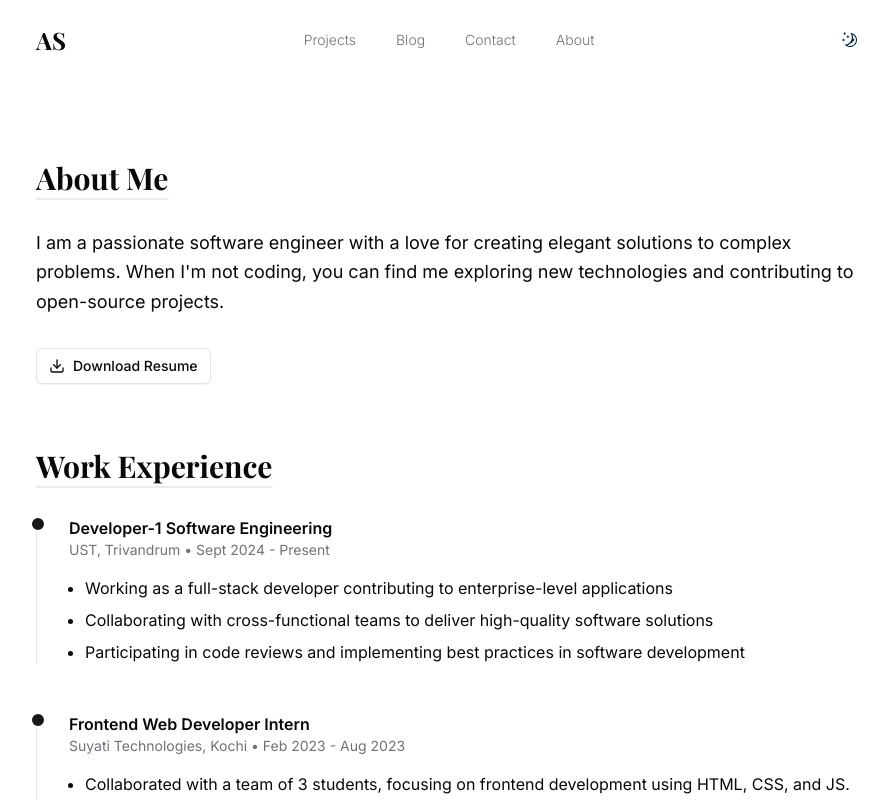
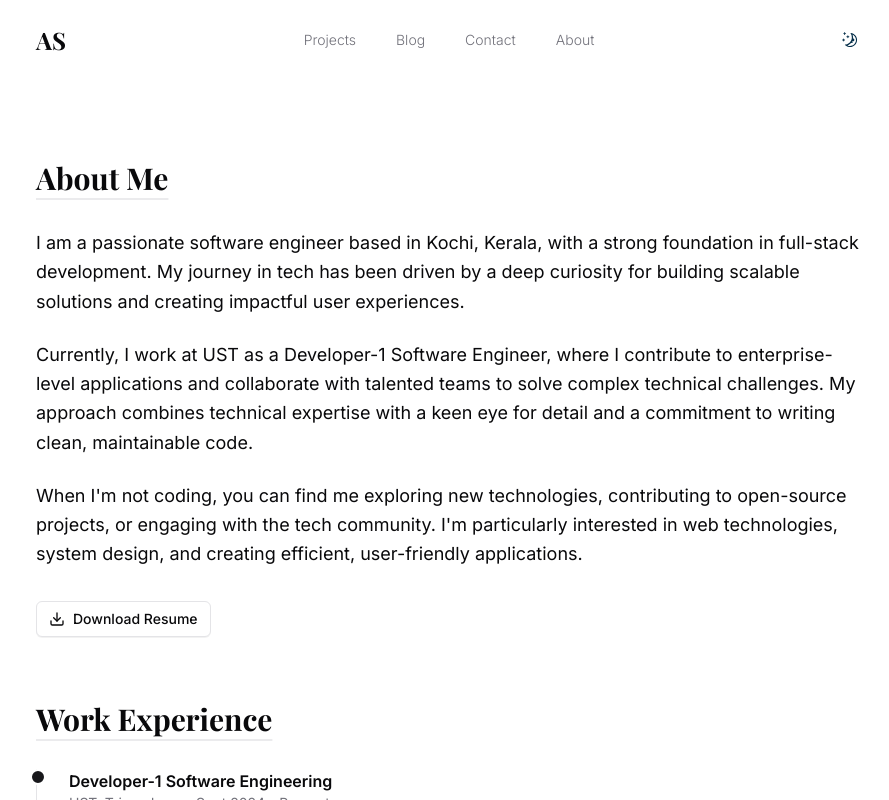
Before and after one commit to abijith-suresh/abijith-suresh.github.io, a Next.js app: page /about in a window 1280 px wide. Shown: the top 800 px of the page, without its empty margins (188-1077 px from the left). Built offline with nearby package versions, Linux system fonts and the light colour scheme; a web font is replaced by a local one.

Commit message:
feat: update about page intro

```diff
--- a/src/components/sections/about/introduction.tsx
+++ b/src/components/sections/about/introduction.tsx
@@ -7,10 +7,20 @@ export default function Introduction() {
     <SectionAnimation>
       <section className="my-16">
         <h1 className="title mb-8">About Me</h1>
-        <div className="prose dark:prose-invert">
+        <div className="prose dark:prose-invert space-y-6">
           <p className="text-lg leading-relaxed">
-            I am a passionate software engineer with a love for creating elegant solutions to complex problems.
-            When I&apos;m not coding, you can find me exploring new technologies and contributing to open-source projects.
+            I am a passionate software engineer based in Kochi, Kerala, with a strong foundation in full-stack development.
+            My journey in tech has been driven by a deep curiosity for building scalable solutions and creating impactful user experiences.
+          </p>
+          <p className="text-lg leading-relaxed">
+            Currently, I work at UST as a Developer-1 Software Engineer, where I contribute to enterprise-level applications
+            and collaborate with talented teams to solve complex technical challenges. My approach combines technical expertise
+            with a keen eye for detail and a commitment to writing clean, maintainable code.
+          </p>
+          <p className="text-lg leading-relaxed">
+            When I&apos;m not coding, you can find me exploring new technologies, contributing to open-source projects,
+            or engaging with the tech community. I&apos;m particularly interested in web technologies, system design,
+            and creating efficient, user-friendly applications.
           </p>
         </div>
         <div className="mt-8">
```
